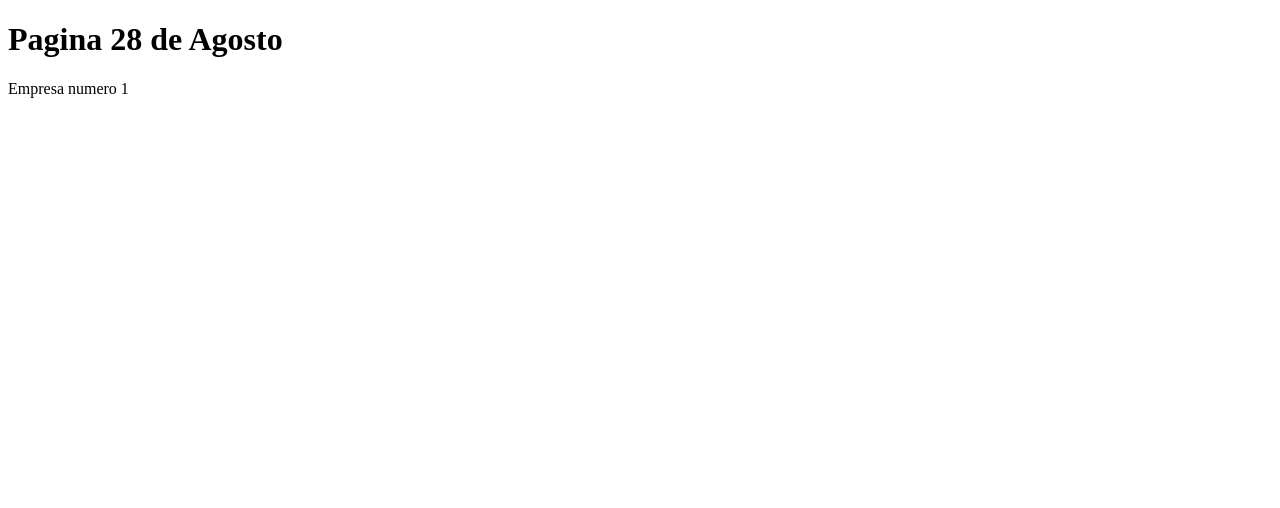
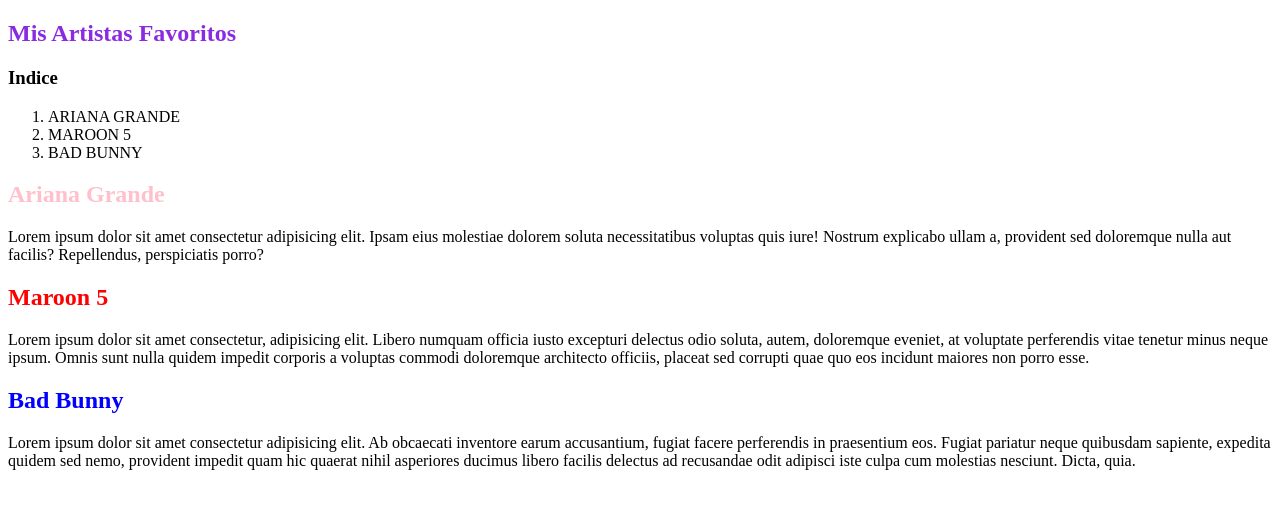
Before and after one commit to Daniela-SRC/Practica522808, a plain HTML site: page index.html in a window 1280 px wide. Drawn offline with Linux system fonts and the light colour scheme.

Commit message:
se agregaron los artistas

```diff
--- a/index.html
+++ b/index.html
@@ -6,8 +6,33 @@
     <title>Practica 28 Agosto</title>
 </head>
 <body>
-    <h1>Pagina 28 de Agosto</h1>
-    <p>Empresa numero 1</p>
-
+    <main>
+        <article>
+            <header>
+                <h1 style="color: blueviolet;">Mis Artistas Favoritos</h1>
+            </header>
+            <nav>
+                <h3>Indice</h3>
+                <ol>
+                    <li><a href="AG"></a>ARIANA GRANDE</li>
+                    <li><a href="M5"></a>MAROON 5</li>
+                    <li><a href="BB"></a>BAD BUNNY</li>
+                </ol>
+            </nav>
+            <section id="AG">
+                <h2 style="color: pink;">Ariana Grande</h2>
+                <p>Lorem ipsum dolor sit amet consectetur adipisicing elit. Ipsam eius molestiae dolorem soluta necessitatibus voluptas quis iure! Nostrum explicabo ullam a, provident sed doloremque nulla aut facilis? Repellendus, perspiciatis porro?</p>
+            </section>
+            <section id="M5">
+                <h2 style="color: red;">Maroon 5</h2>
+                <p>Lorem ipsum dolor sit amet consectetur, adipisicing elit. Libero numquam officia iusto excepturi delectus odio soluta, autem, doloremque eveniet, at voluptate perferendis vitae tenetur minus neque ipsum. Omnis sunt nulla quidem impedit corporis a voluptas commodi doloremque architecto officiis, placeat sed corrupti quae quo eos incidunt maiores non porro esse.</p>
+            </section>
+            <section id="BB">
+                <h2 style="color: blue;">Bad Bunny</h2>
+                <p>Lorem ipsum dolor sit amet consectetur adipisicing elit. Ab obcaecati inventore earum accusantium, fugiat facere perferendis in praesentium eos. Fugiat pariatur neque quibusdam sapiente, expedita quidem sed nemo, provident impedit quam hic quaerat nihil asperiores ducimus libero facilis delectus ad recusandae odit adipisci iste culpa cum molestias nesciunt. Dicta, quia.
+                </p>
+            </section>
+        </article>
+    </main>
 </body>
 </html>
```
